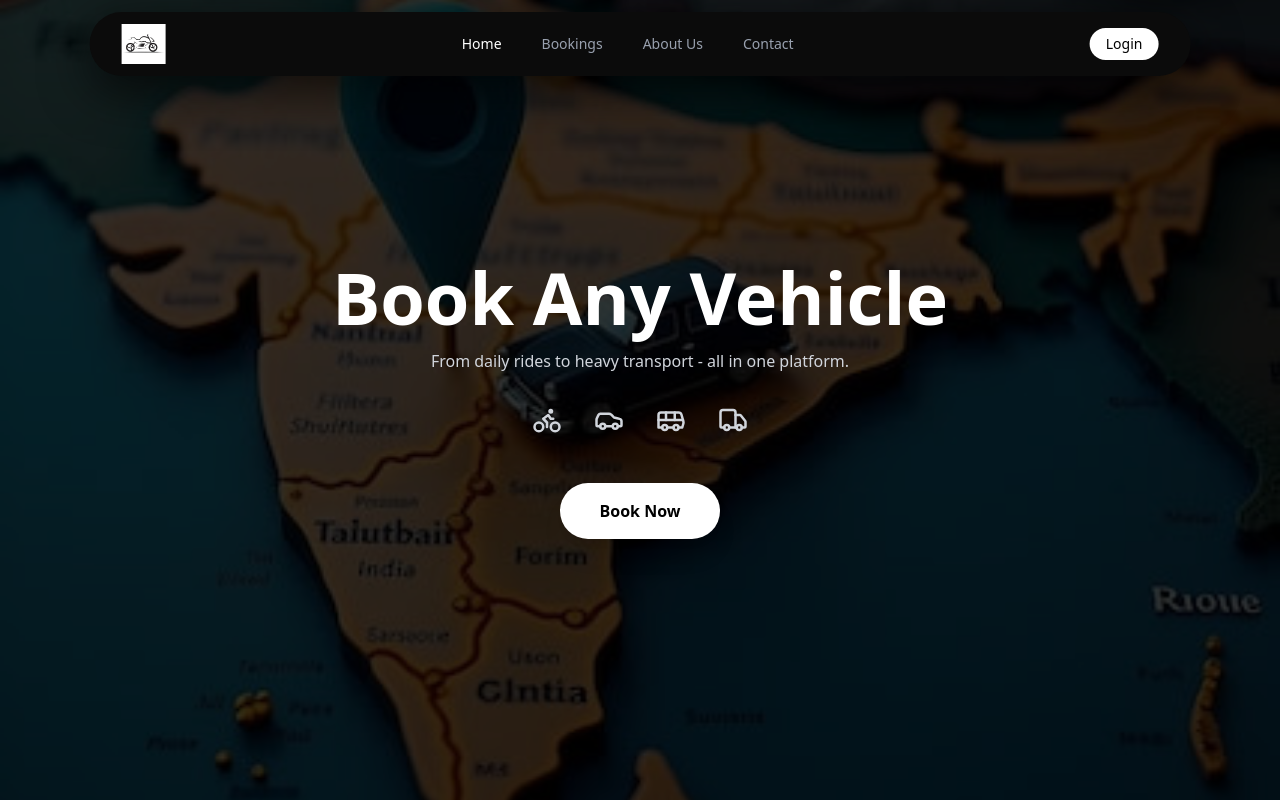
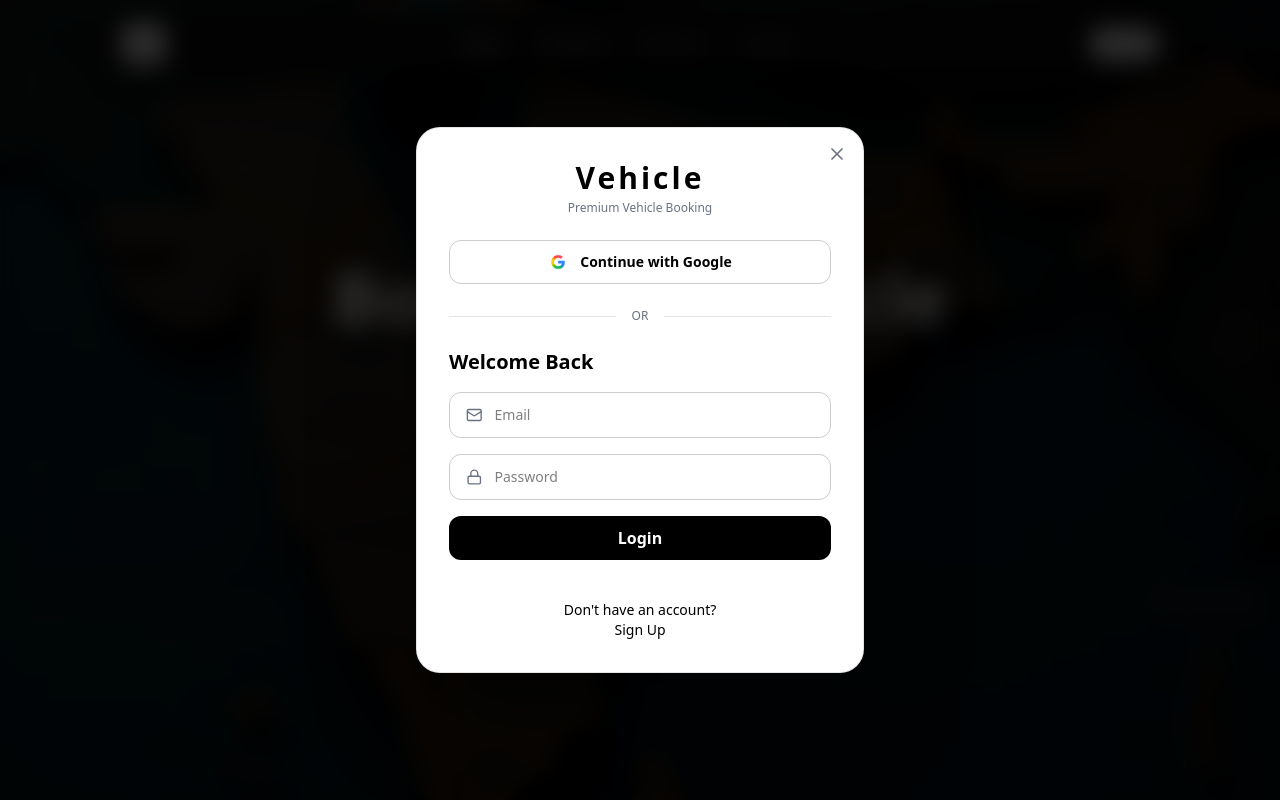
Before and after one commit to SumanKarmakar467/vehicle, a Next.js app: page / in a window 1280 px wide. Built offline with nearby package versions, Linux system fonts and the light colour scheme.

Commit message:
complete the login page

```diff
--- a/src/components/AuthModal.tsx
+++ b/src/components/AuthModal.tsx
@@ -1,14 +1,105 @@
-import React from 'react'
-type propType={
-    open:boolean,
-    onClose:()=>void
-}
-const AuthModal = ({open, onClose} :propType) => {
+"use client";
+
+import React, { useState } from "react";
+import { motion } from "motion/react";
+import { Lock, Mail, X } from "lucide-react";
+import Image from "next/image";
+import googleLogo from "../../public/google.jpg";
+
+
+type PropType = {
+  open: boolean;
+  onClose: () => void;
+};
+type stepType = "login" | "signup" | "otp";
+
+const AuthModal = ({ open, onClose }: PropType) => {
+  const [step, setStep] = useState<stepType>("login");
+  if (!open) return null;
+
   return (
-    <div>
+    <>
+      {/* Backdrop */}
+      <motion.div
+        initial={{ opacity: 0 }}
+        animate={{ opacity: 1 }}
+        className="fixed inset-0 z-[90] bg-black/80 backdrop-blur-md"
+      />
 
-    </div>
-  )
-}
+      {/* Modal */}
+      <motion.div
+        initial={{ opacity: 0, scale: 0.95, y: 40 }}
+        animate={{ opacity: 1, scale: 1, y: 0 }}
+        transition={{ duration: 0.35, ease: "easeOut" }}
+        className="fixed inset-0 z-[100] flex items-center justify-center px-4"
+      >
+        <div
+          onClick={(e) => e.stopPropagation()}
+          className="relative w-full max-w-md rounded-3xl bg-white border border-black/10 shadow-[0_40px_100px_rgba(0,0,0,0.35)] p-6 sm:p-8 text-black"
+        >
+          {/* Close Button */}
+          <button
+            onClick={onClose}
+            className="absolute right-4 top-4 text-gray-500 hover:text-black transition"
+          >
+            <X size={20} />
+          </button>
 
-export default AuthModal
+          {/* Header */}
+          <div className="mb-6 text-center">
+            <h1 className="text-3xl font-extrabold tracking-widest">Vehicle</h1>
+            <p className="mt-1 text-xs text-gray-500">
+              Premium Vehicle Booking
+            </p>
+          </div>
+
+          <button className="w-full h-11 rounded-xl border border-black/20 flex items-center justify-center gap-3 text-sm font-semibold hover:bg-black hover:text-white transition">
+            <Image src={"/google.jpg"} alt="google" width={20} height={20} />
+            Continue with Google
+          </button>
+          <div className="flex items-center gap-4 my-6">
+            <div className="flex-1 h-px bg-black/10" />
+            <div className="text-xs text-gray-500">OR</div>
+            <div className="flex-1 h-px bg-black/10" />
+          </div>
+
+          <div>
+            {step === "login" && (
+              <motion.div
+                initial={{ opacity: 0, x: 20 }}
+                animate={{ opacity: 1, x: 0 }}
+                className="mt-4 space-y-4"
+              >
+                <h1 className="text-xl font-semibold">Welcome Back</h1>
+
+                <div className="flex items-center gap-3 border border-black/20 rounded-xl px-4 py-3">
+                  <Mail size={18} className="text-gray-500" />
+
+                  <input
+                    type="email"
+                    placeholder="Email"
+                    className="w-full bg-transparent outline-none text-sm"
+                  />
+                </div>
+                <div className="flex items-center gap-3 border border-black/20 rounded-xl px-4 py-3">
+                  <Lock size={18} className="text-gray-500" />
+
+                  <input
+                    type="password"
+                    placeholder="Password"
+                    className="w-full bg-transparent outline-none text-sm"
+                  />
+                </div>
+                <button className='w-full h-11 rounded-xl bg-black text-white font-semibold hover:bg-gray-900 transition'>Login</button>
+
+                <p className='mt-6 text-center text-sm text=gray-500'>Don't have an account? <div onClick ={() => setStep("signup")}className='text-black font-medium hover:underline'>Sign Up</div></p>
+              </motion.div>
+            )}
+          </div>
+        </div>
+      </motion.div>
+    </>
+  );
+};
+
+export default AuthModal;
--- a/src/components/PublicHome.tsx
+++ b/src/components/PublicHome.tsx
@@ -6,7 +6,7 @@ import AuthModal from './AuthModal'
 
 
 const PublicHome = () => {
-    const [authOpen, setAuthOpen] = useState(false)
+    const [authOpen, setAuthOpen] = useState(true)
   return (
     <>
       <HeroSection/>
```
Also changed, not shown: public/google.jpg (added).
